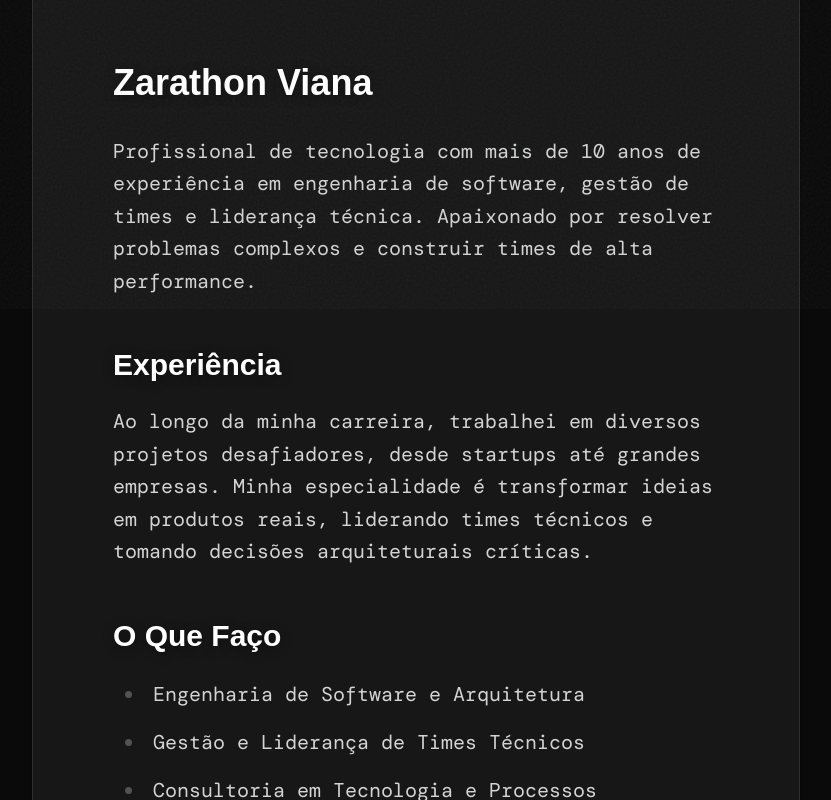
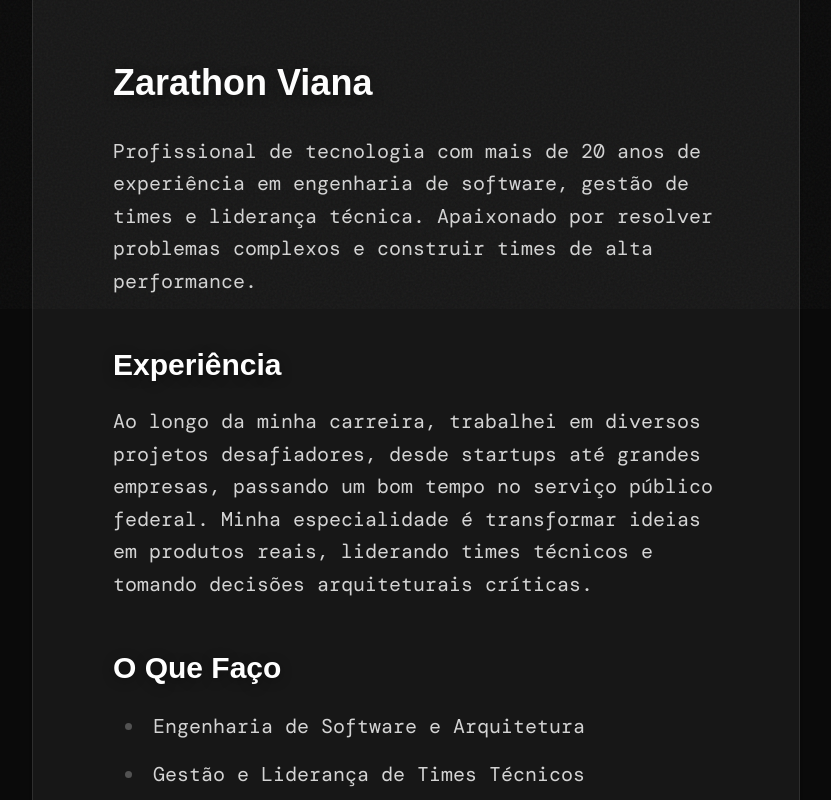
Before and after one commit to zarathon/blog, a Next.js app: page /blog/about in a window 1280 px wide. Shown: the part 491-1291 px from the top of the page, without its empty margins (224-1055 px from the left). Built offline with nearby package versions, Linux system fonts and the light colour scheme; no server answers; a web font is replaced by a local one.

Commit message:
Adjusts in About me

```diff
--- a/app/about/page.tsx
+++ b/app/about/page.tsx
@@ -16,7 +16,7 @@ export const metadata: Metadata = {
     url: `${siteUrl}/about`,
     siteName: '🧠 Devaneios do Zara',
     title: 'Sobre Mim - Zarathon Viana',
-    description: 'Profissional de tecnologia com mais de 10 anos de experiência em engenharia de software, gestão de times e liderança técnica.',
+    description: 'Profissional de tecnologia com mais de 20 anos de experiência em engenharia de software, gestão de times e liderança técnica.',
     images: [
       {
         url: `${siteUrl}/images/about/zara-blog-dots.jpg`,
@@ -29,7 +29,7 @@ export const metadata: Metadata = {
   twitter: {
     card: 'summary_large_image',
     title: 'Sobre Mim - Zarathon Viana',
-    description: 'Profissional de tecnologia com mais de 10 anos de experiência em engenharia de software, gestão de times e liderança técnica.',
+    description: 'Profissional de tecnologia com mais de 20 anos de experiência em engenharia de software, gestão de times e liderança técnica.',
     images: [`${siteUrl}/images/about/zara-blog-dots.jpg`],
   },
 };
@@ -67,7 +67,7 @@ export default function AboutPage() {
               <h2>Zarathon Viana</h2>
 
               <p>
-                Profissional de tecnologia com mais de 10 anos de experiência em engenharia de software,
+                Profissional de tecnologia com mais de 20 anos de experiência em engenharia de software,
                 gestão de times e liderança técnica. Apaixonado por resolver problemas complexos e
                 construir times de alta performance.
               </p>
@@ -75,7 +75,7 @@ export default function AboutPage() {
               <h3>Experiência</h3>
               <p>
                 Ao longo da minha carreira, trabalhei em diversos projetos desafiadores, desde startups
-                até grandes empresas. Minha especialidade é transformar ideias em produtos reais,
+                até grandes empresas, passando um bom tempo no serviço público federal. Minha especialidade é transformar ideias em produtos reais,
                 liderando times técnicos e tomando decisões arquiteturais críticas.
               </p>
 
@@ -106,7 +106,7 @@ export default function AboutPage() {
 
               <div className="flex gap-4 flex-wrap mt-8">
                 <Button asChild variant="default">
-                  <a href="https://linkedin.com/in/seu-perfil" target="_blank" rel="noopener noreferrer">
+                  <a href="https://linkedin.com/in/eusouozara" target="_blank" rel="noopener noreferrer">
                     LinkedIn
                   </a>
                 </Button>
```
